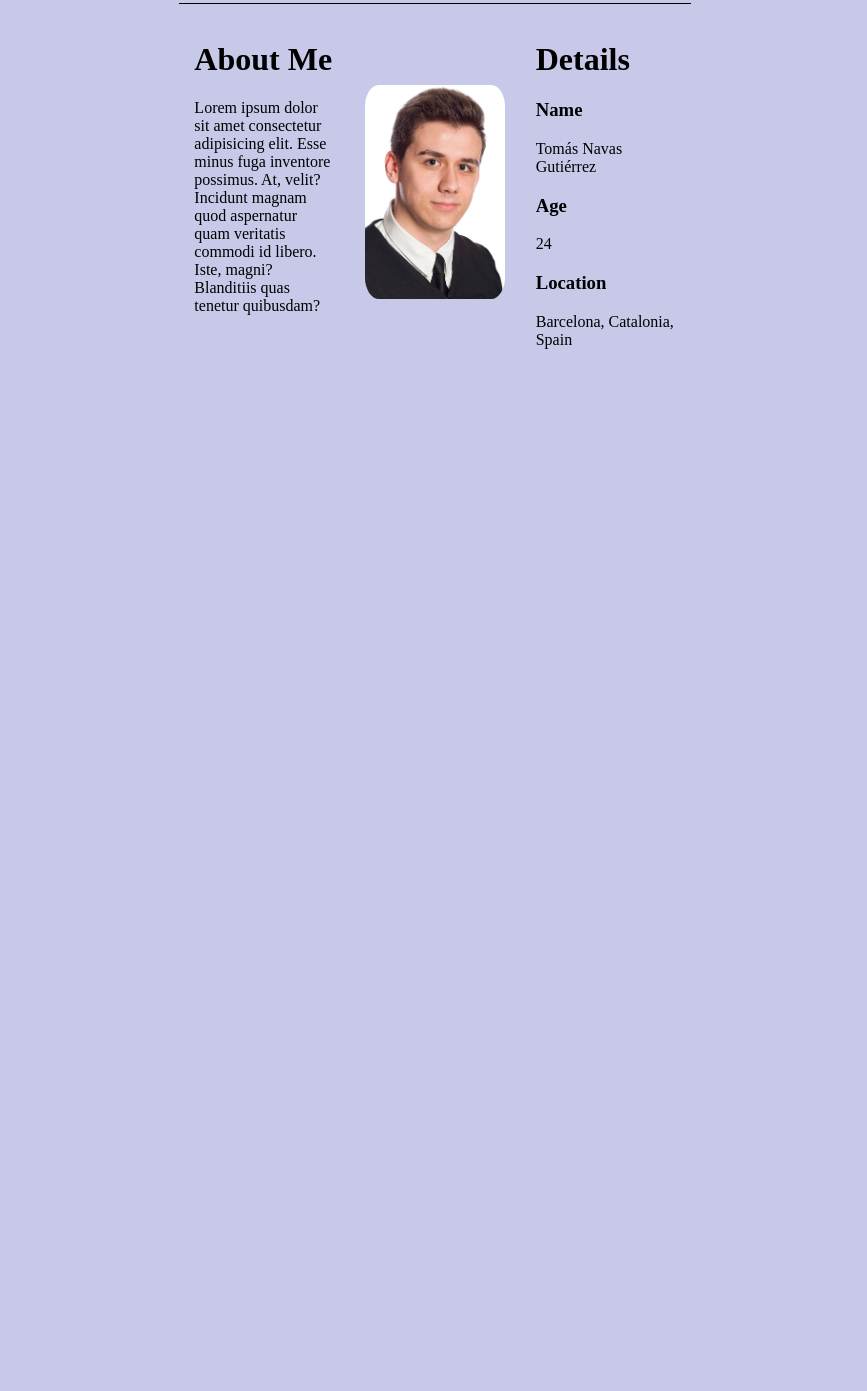
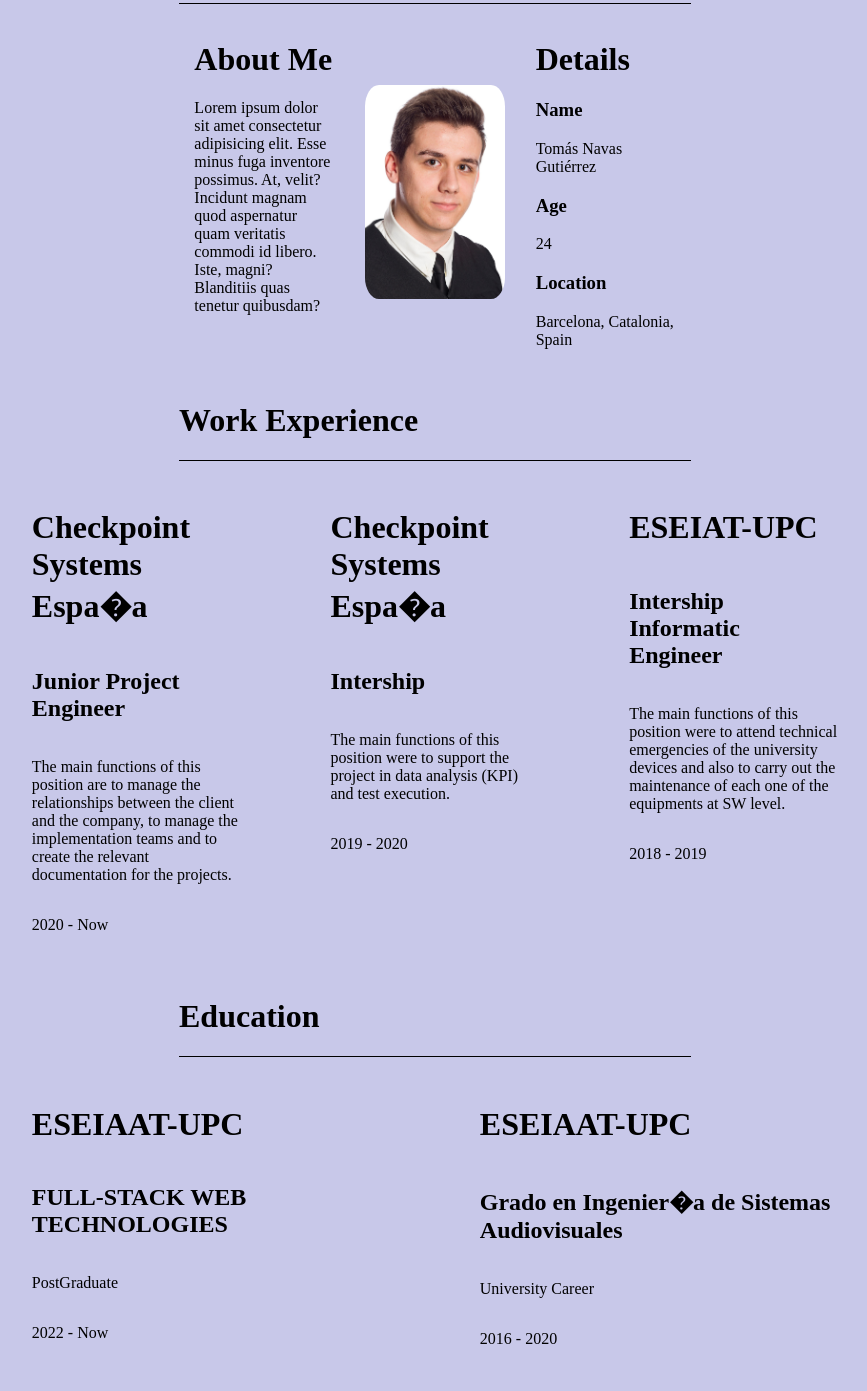
Before and after one commit to Zhomas06/Web-page, a plain HTML site: page index.html in a window 1280 px wide. Shown: the part 877-2268 px from the top of the page, without its empty margins (205-1072 px from the left). Before the commit the page ends 1257 px from the top, so only its background shows below. Drawn offline with Linux system fonts and the light colour scheme.

Commit message:
Added Work experience and Education without css customization

```diff
--- /dev/null
+++ b/Data/Json/Study.json
@@ -0,0 +1,5 @@
+[
+{"Name Company":"ESEIAAT-UPC","Name Detailed":"FULL-STACK WEB TECHNOLOGIES","Description":"PostGraduate","Start Day":"2022","End Dat":"Now"},
+{"Name Company":"ESEIAAT-UPC","Name Detailed":"Grado en Ingenier�a de Sistemas Audiovisuales","Description":"University Career","Start Day":"2016","End Dat":"2020"}
+
+]
--- /dev/null
+++ b/Data/Json/Work_E.json
@@ -0,0 +1,7 @@
+[
+{"Name Company":"Checkpoint Systems Espa�a","Name Detailed":"Junior Project Engineer","Description":"The main functions of this position are to manage the relationships between the client and the company, to manage the implementation teams and to create the relevant documentation for the projects.","Start Day":"2020","End Dat":"Now"}
+,
+{"Name Company":"Checkpoint Systems Espa�a","Name Detailed":"Intership","Description":"The main functions of this position were to support the project in data analysis (KPI) and test execution.","Start Day":"2019","End Dat":"2020"}
+,
+{"Name Company":"ESEIAT-UPC","Name Detailed":"Intership Informatic Engineer","Description":"The main functions of this position were to attend technical emergencies of the university devices and also to carry out the maintenance of each one of the equipments at SW level.","Start Day":"2018","End Dat":"2019"}
+]
--- a/custom_index.css
+++ b/custom_index.css
@@ -84,3 +84,16 @@ body {
   display: flex;
   align-items: center;
 }
+
+.sumary {
+  display: flex;
+  flex-direction: row;
+  padding: 0% 15%;
+}
+.sumary div{
+  padding: 3% 5%;
+  display: flex;
+  flex: 1;
+  flex-direction: column;
+
+}
--- a/index.html
+++ b/index.html
@@ -28,7 +28,6 @@
     </div>
 
     <div id="about_me">
-
       <div>
         <h1>About Me</h1>
         <p>
@@ -50,6 +49,18 @@
       </div>
     </div>
 
-    <script src="toolkit.js"></script>
+    <div class="little_tittle">
+      <h1>Work Experience</h1>
+      <div></div>
+    </div>
+    <div class = "sumary" id = "Work_E"></div>
+
+    <div class="little_tittle">
+      <h1>Education</h1>
+      <div></div>
+    </div>
+
+    <div class = "sumary" id = "Study"></div>
   </body>
+  <script src="toolkit.js"></script>
 </html>
--- a/toolkit.js
+++ b/toolkit.js
@@ -2,3 +2,53 @@
 console.log("The Utils are being charged")
 let Hoy = new Date().getFullYear()
 document.getElementById("my_age").innerText= Hoy-1998
+/* Idea
+I want to do a script that read a Json an create one div for each entry. contains the information of each caree, work etc..
+Steps...
+Create a template json.
+Read a json with the js.
+Check the inner that creates HTML.
+See the results
+Apply the css
+*/
+let list_doc = ["Work_E.json","Study.json"]
+for (let i = 0; i < list_doc.length; i++) {
+
+    fetch('/Data/Json/'+list_doc[i]).then(response => {return response.json()}).then(
+
+        response_2 => {
+            for (let o = 0; o < response_2.length; o++) {
+                console.log(response_2[o])
+                let element = document.getElementById(list_doc[i].split(".")[0])
+                let div = document.createElement('div');
+                let h1 = document.createElement('h1');
+                console.log("hey")
+                console.log(response_2[o])
+                h1.appendChild(document.createTextNode(response_2[o]["Name Company"]));
+                let h2 = document.createElement('h2');
+                h2.appendChild(document.createTextNode(response_2[o]["Name Detailed"]));
+                let description = document.createElement('p');
+                description.appendChild(document.createTextNode(response_2[o]["Description"]));
+                let date = document.createElement('p');
+                date.appendChild(document.createTextNode(response_2[o]["Start Day"] +" - "+ response_2[o]["End Dat"]));
+
+
+                /**Adding all to the div */
+                div.appendChild(h1);
+                div.appendChild(h2);
+                div.appendChild(description);
+                div.appendChild(date);
+
+                /**Adding all to the initial document */
+                element.appendChild(div);
+            }
+            }
+
+
+
+
+
+    );
+
+
+}
```
